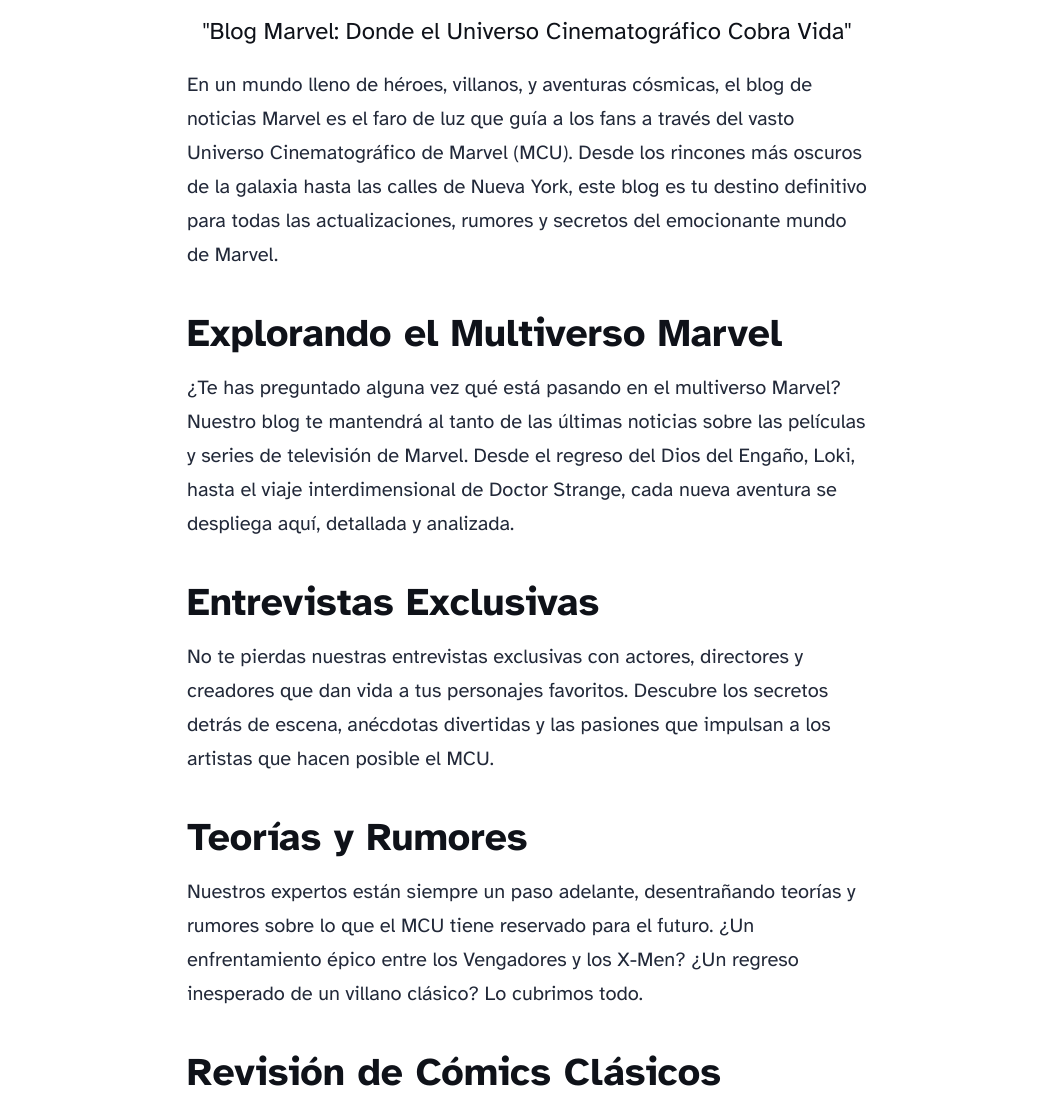
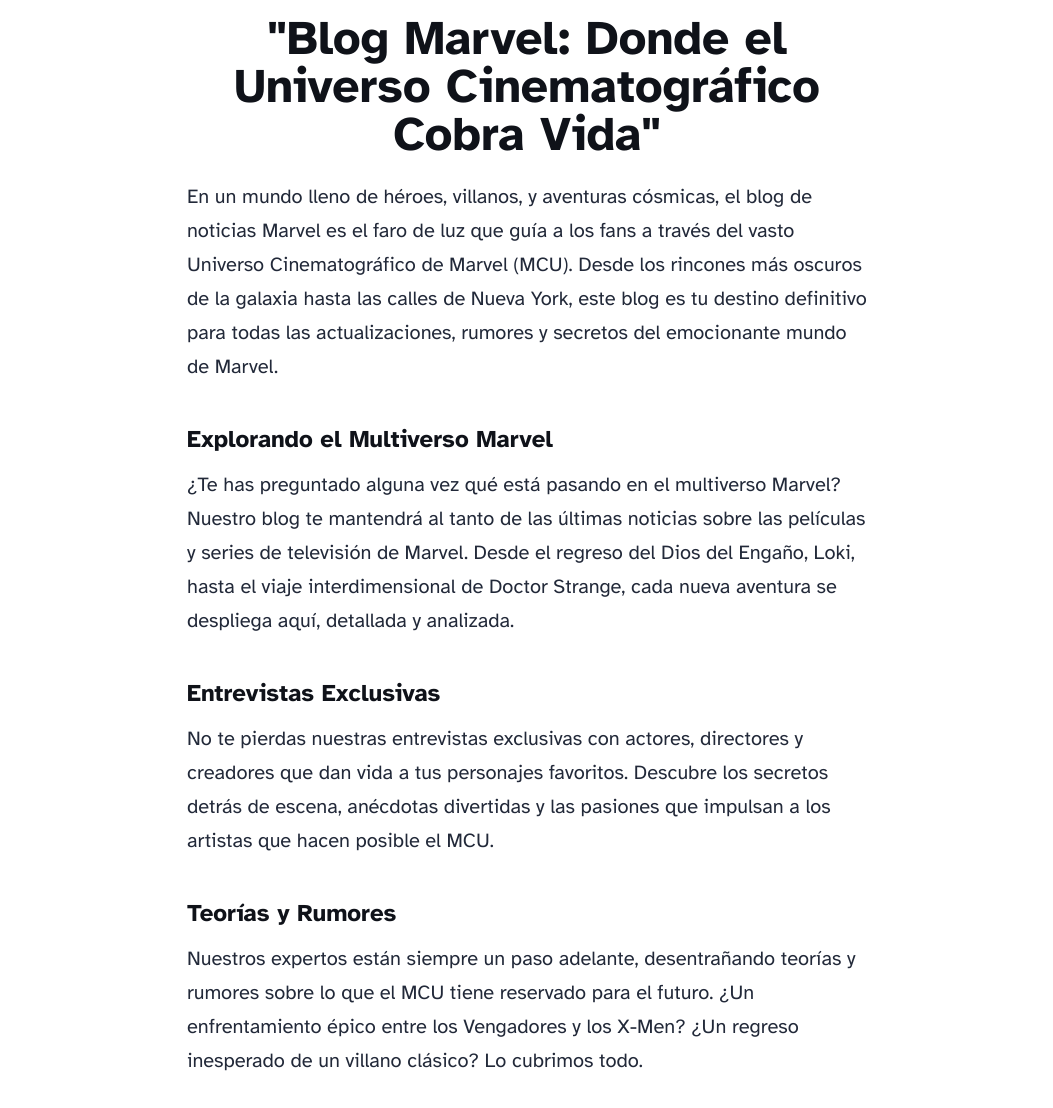
Before and after one commit to enriqueginfeu/blog-marvel, an Astro site: page /about in a window 1280 px wide. Shown: the part 812-1920 px from the top of the page, without its empty margins (113-1166 px from the left). Built offline with nearby package versions, Linux system fonts and the light colour scheme; Astro itself is replaced by a stand-in of ours.

Commit message:
tamaño font

```diff
--- a/src/pages/about.astro
+++ b/src/pages/about.astro
@@ -8,31 +8,31 @@ import Layout from '../layouts/BlogPost.astro';
 	pubDate={new Date('June 29 2023')}
 	heroImage="/blogMarvel.webp"
 >
-	<h2 class="text-2xl text-center mb-5">
+	<h2 class="text-3xl text-center font-semibold mb-5 lg:text-5xl">
 		"Blog Marvel: Donde el Universo Cinematográfico Cobra Vida"
 	</h2>
 	<p>
 		En un mundo lleno de héroes, villanos, y aventuras cósmicas, el blog de noticias Marvel es el faro de luz que guía a los fans a través del vasto Universo Cinematográfico de Marvel (MCU). Desde los rincones más oscuros de la galaxia hasta las calles de Nueva York, este blog es tu destino definitivo para todas las actualizaciones, rumores y secretos del emocionante mundo de Marvel.
 	</p>
-	<h3 class="mb-3 font-semibold">
+	<h3 class="mb-3 font-semibold text-xl lg:text-2xl">
 		Explorando el Multiverso Marvel
 	</h3>
 	<p>
 		¿Te has preguntado alguna vez qué está pasando en el multiverso Marvel? Nuestro blog te mantendrá al tanto de las últimas noticias sobre las películas y series de televisión de Marvel. Desde el regreso del Dios del Engaño, Loki, hasta el viaje interdimensional de Doctor Strange, cada nueva aventura se despliega aquí, detallada y analizada.
 	</p>
-	<h3 class="mb-3 font-semibold">
+	<h3 class="mb-3 font-semibold text-xl lg:text-2xl">
 		Entrevistas Exclusivas
 	</h3>
 	<p>
 		No te pierdas nuestras entrevistas exclusivas con actores, directores y creadores que dan vida a tus personajes favoritos. Descubre los secretos detrás de escena, anécdotas divertidas y las pasiones que impulsan a los artistas que hacen posible el MCU.
 	</p>
-	<h3 class="mb-3 font-semibold">
+	<h3 class="mb-3 font-semibold text-xl lg:text-2xl">
 		Teorías y Rumores
 	</h3>
 	<p>
 		Nuestros expertos están siempre un paso adelante, desentrañando teorías y rumores sobre lo que el MCU tiene reservado para el futuro. ¿Un enfrentamiento épico entre los Vengadores y los X-Men? ¿Un regreso inesperado de un villano clásico? Lo cubrimos todo.
 	</p>
-	<h3 class="mb-3 font-semibold">
+	<h3 class="mb-3 font-semibold text-xl lg:text-2xl">
 		Revisión de Cómics Clásicos
 	</h3>
 	<p>
--- a/src/styles/global.css
+++ b/src/styles/global.css
@@ -64,9 +64,7 @@ h1 {
 h2 {
 	font-size: 2.441em;
 }
-h3 {
-	font-size: 1.953em;
-}
+
 h4 {
 	font-size: 1.563em;
 }
```
